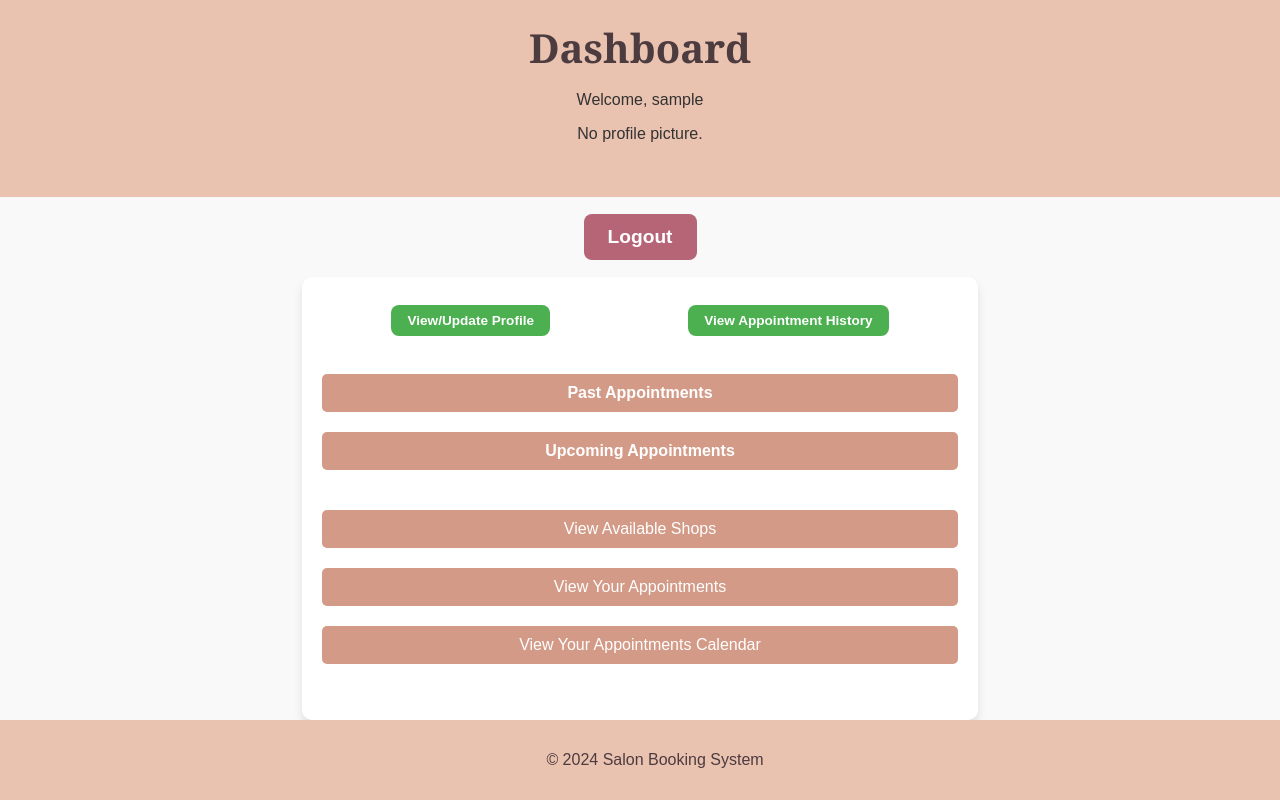
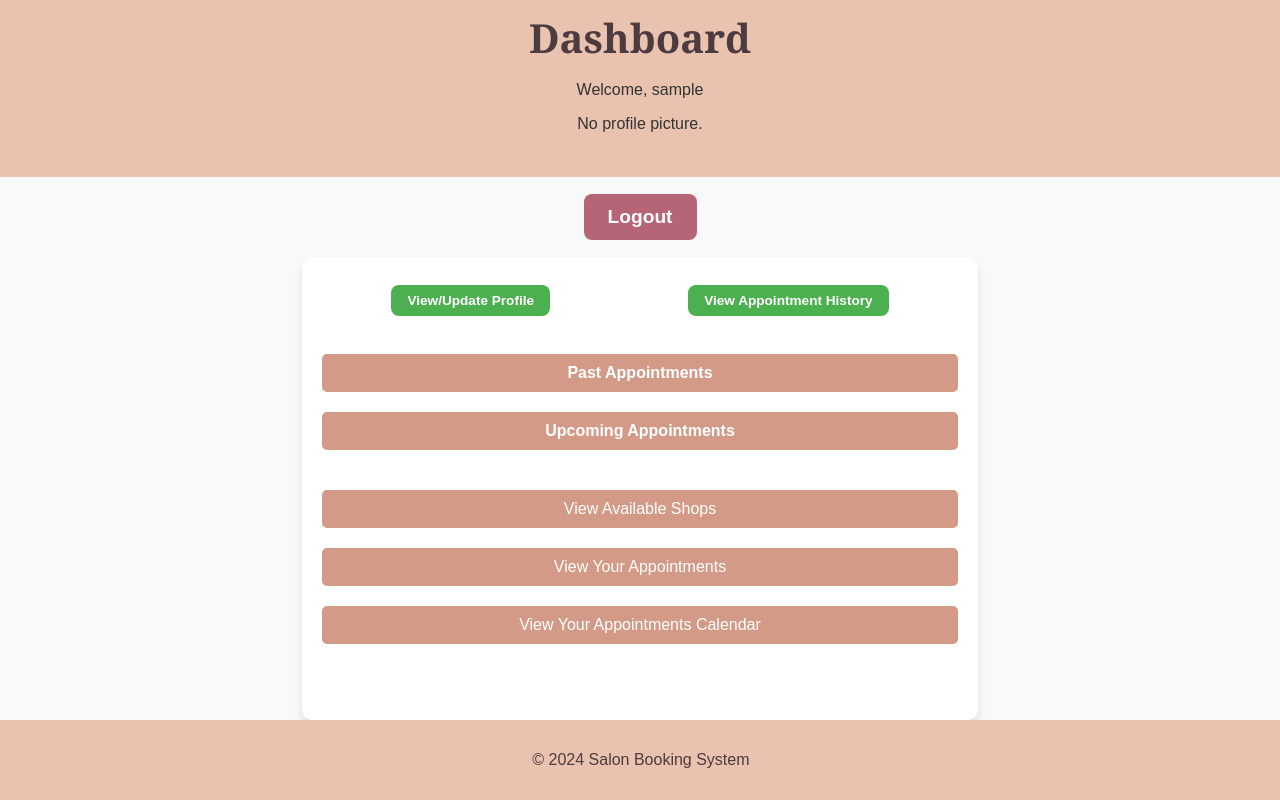
Before and after one commit to xferaxx/salon, a Flask app: template templates/dashboard.html in a window 1280 px wide. Run offline with Flask 3, Linux system fonts and the light colour scheme; the template is opened without the code that fills it: most values are stand-ins (such as "Sample title", 1, 10 or a date in 2020); the page is wider than the window, and the part outside it is not shown; some libraries are stand-ins or nearby versions.

Commit message:
Update dashboard.html

```diff
--- a/templates/dashboard.html
+++ b/templates/dashboard.html
@@ -19,7 +19,7 @@
 
         header {
             background-color: #eac2b0;
-            padding: 20px;
+            padding: 10px;
             text-align: center;
         }
 
@@ -147,7 +147,7 @@
             text-align: center;
             padding: 15px;
             position: relative;
-            width: 100%;
+            width: 97.8%;
             bottom: 0;
         }
 
@@ -396,5 +396,7 @@
             }
         }
     </script>
+
 </body>
+
 </html>
```
